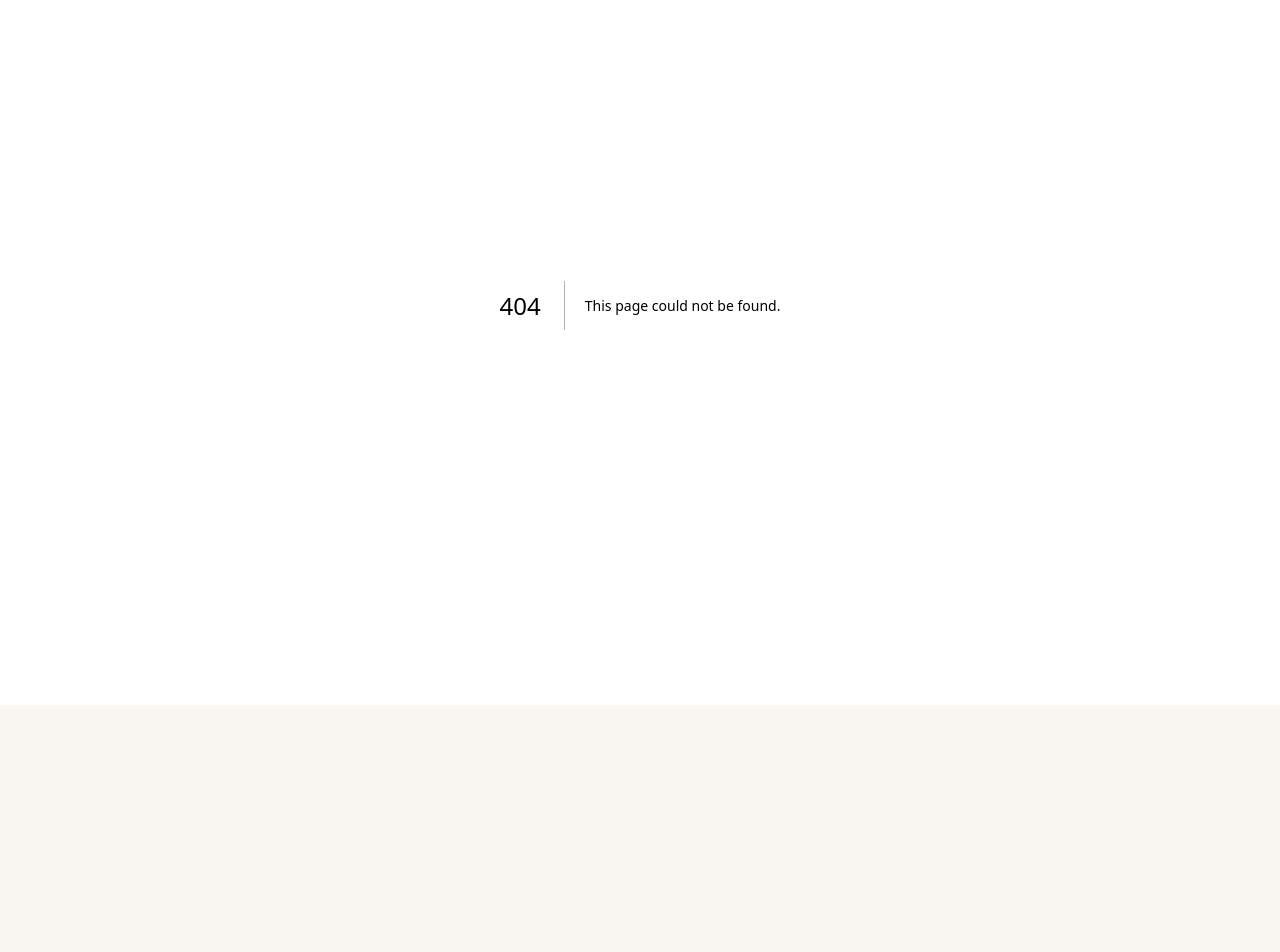
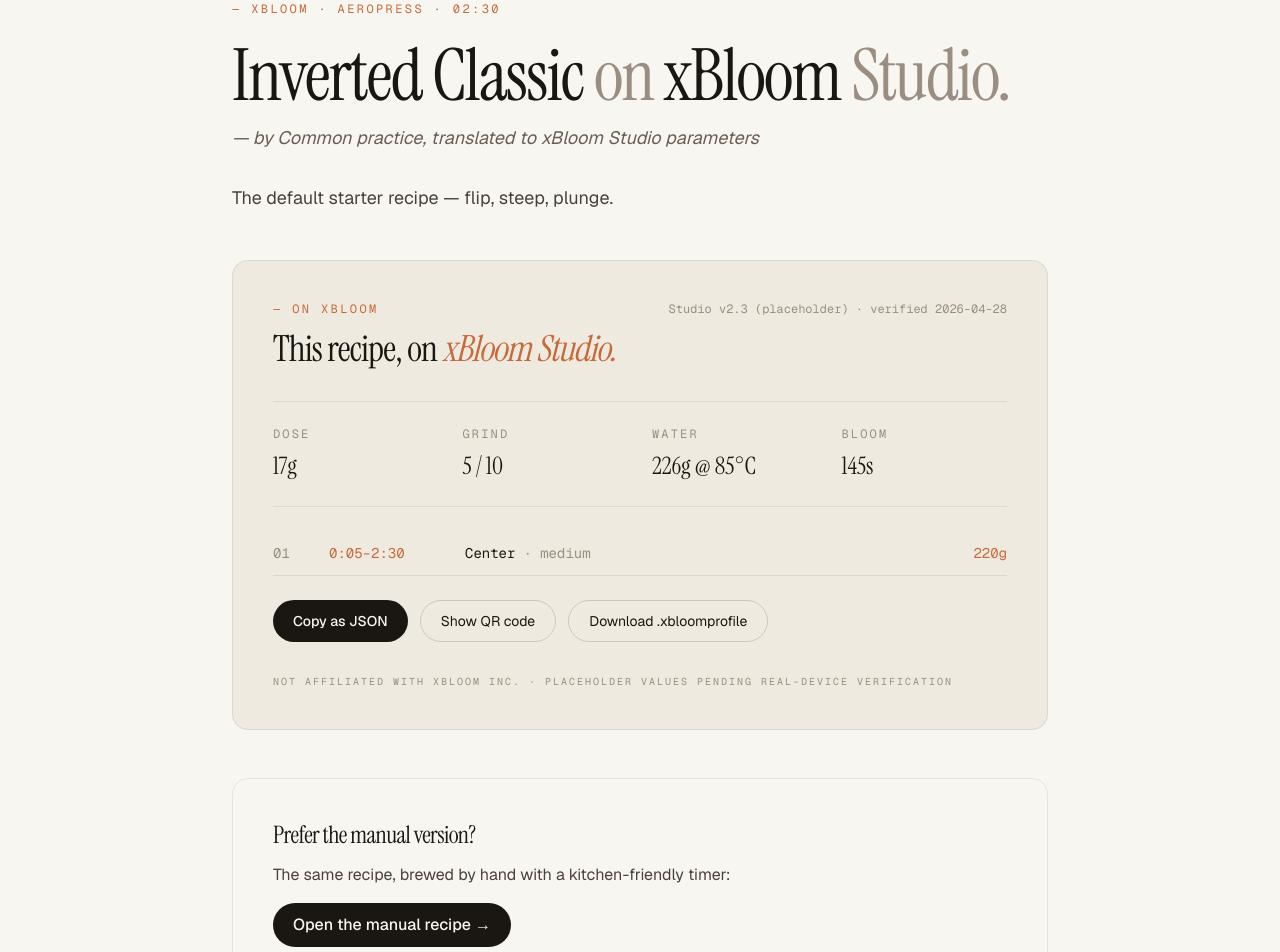
Before and after one commit to pixdyne/bloom-timer, a Next.js app: page /xbloom/aeropress-inverted-classic in a window 1280 px wide. Before the commit this address had no page. Shown: the part 160-1112 px from the top of the page. Before the commit the page ends 865 px from the top, so only its background shows below. Built offline with nearby package versions, Linux system fonts and the light colour scheme.

Commit message:
feat: add /xbloom/[slug] long-tail SEO pages

```diff
--- /dev/null
+++ b/src/app/xbloom/[slug]/page.tsx
@@ -0,0 +1,69 @@
+import Link from 'next/link';
+import { notFound } from 'next/navigation';
+import { recipes, recipeBySlug } from '@/data/recipes';
+import { brewerBySlug } from '@/data/brewers';
+import { formatMMSS } from '@/lib/time';
+import { XBloomBlock } from '@/components/XBloomBlock';
+
+export function generateStaticParams() {
+  return recipes.map((r) => ({ slug: r.slug }));
+}
+
+export async function generateMetadata({ params }: { params: Promise<{ slug: string }> }) {
+  const { slug } = await params;
+  const r = recipeBySlug(slug);
+  if (!r) return {};
+  return {
+    title: `${r.name} on xBloom Studio — Bloom Timer`,
+    description: `${r.author}'s ${r.name} translated to xBloom Studio parameters. Copy as JSON, scan QR, or download the .xbloomprofile.`,
+    alternates: { canonical: `/recipes/${r.slug}` },
+  };
+}
+
+export default async function XBloomRecipePage({ params }: { params: Promise<{ slug: string }> }) {
+  const { slug } = await params;
+  const r = recipeBySlug(slug);
+  if (!r || !r.xbloomProfile) notFound();
+  const profile = r.xbloomProfile;
+  const b = brewerBySlug(r.brewer);
+
+  return (
+    <main className="mx-auto max-w-4xl px-6 py-16 md:px-10 md:py-24">
+      <header>
+        <p className="font-mono text-xs uppercase tracking-[0.2em] text-[var(--color-accent)]">
+          — xBloom · {b?.displayName} · {formatMMSS(r.totalTimeSec)}
+        </p>
+        <h1 className="mt-6 font-display text-5xl leading-[0.98] tracking-tight md:text-7xl">
+          {r.name} <span className="text-[var(--color-muted)]">on</span> xBloom <span className="text-[var(--color-muted)]">Studio.</span>
+        </h1>
+        <p className="mt-3 text-lg italic text-[var(--color-ink-3)]">
+          — by {r.author}, translated to xBloom Studio parameters
+        </p>
+        <p className="mt-8 max-w-prose text-lg text-[var(--color-ink-2)]">
+          {r.description}
+        </p>
+      </header>
+
+      <XBloomBlock profile={profile} slug={r.slug} />
+
+      <section className="mt-12 rounded-2xl border border-[var(--color-line)] p-8 md:p-10">
+        <h2 className="font-display text-2xl tracking-tight">Prefer the manual version?</h2>
+        <p className="mt-3 max-w-prose text-[var(--color-ink-2)]">
+          The same recipe, brewed by hand with a kitchen-friendly timer:
+        </p>
+        <p className="mt-4">
+          <Link
+            href={`/recipes/${r.slug}`}
+            className="inline-block rounded-full bg-[var(--color-ink)] px-5 py-2.5 font-medium text-[var(--color-bg)] transition hover:opacity-85"
+          >
+            Open the manual recipe →
+          </Link>
+        </p>
+      </section>
+
+      <p className="mt-12 font-mono text-[10px] uppercase tracking-[0.2em] text-[var(--color-muted)]">
+        Not affiliated with xBloom Inc.
+      </p>
+    </main>
+  );
+}
```
